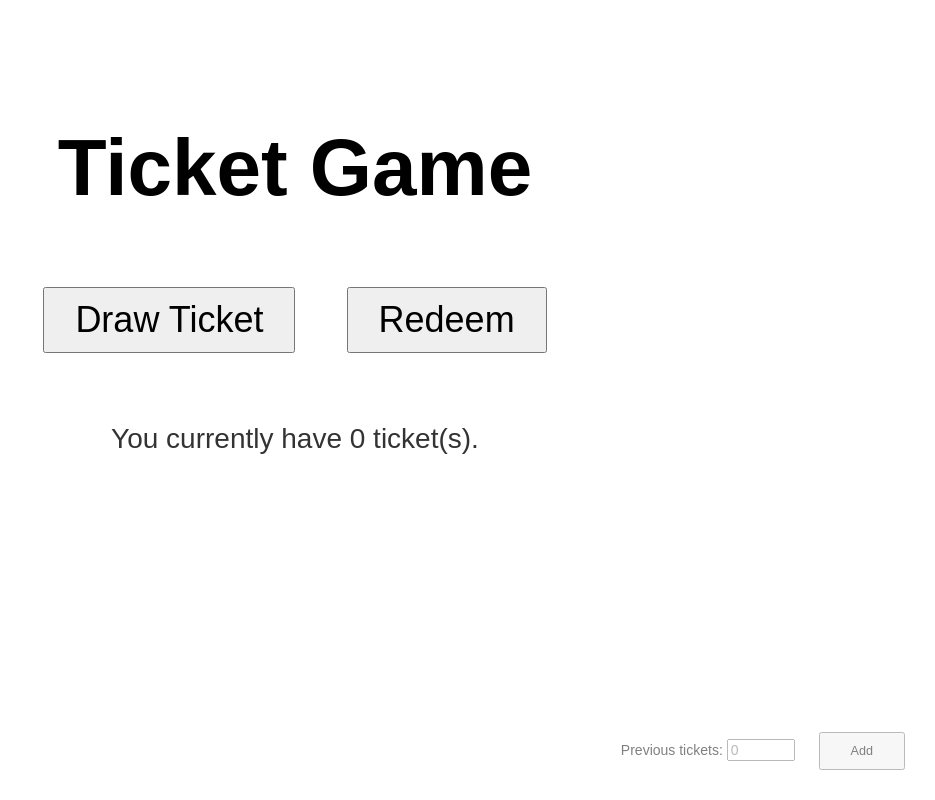
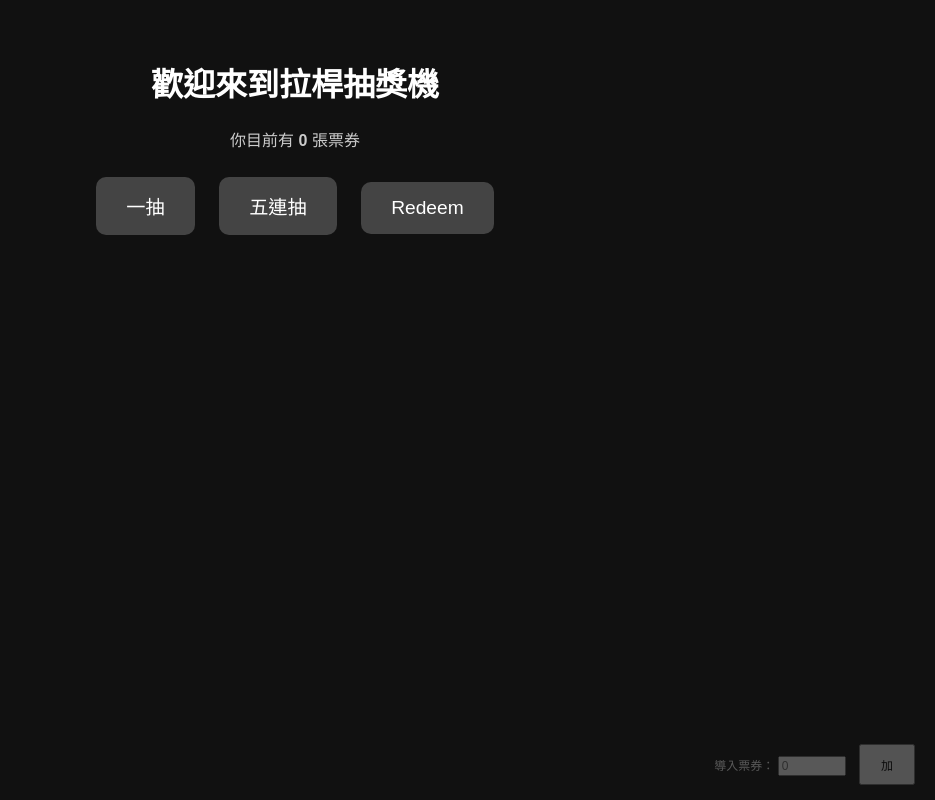
Before and after one commit to rvnkabev/ticket-draw, a plain HTML site: page index.html in a window 1280 px wide. Shown: the whole page, without its empty margins (345-1280 px from the left). Drawn offline with Linux system fonts and the light colour scheme.

Commit message:
Add files via upload

```diff
--- a/index.html
+++ b/index.html
@@ -1,131 +1,214 @@
 <!DOCTYPE html>
-<html>
+<html lang="zh-Hant">
 <head>
-  <title>Ticket Game</title>
+  <meta charset="UTF-8" />
+  <title>拉桿抽獎機</title>
   <style>
-    body {
-      font-size: 250%;
-      font-family: Arial, sans-serif;
-      text-align: center;
-      padding: 60px 20px;
+    body { background: #111; color: white; font-family: sans-serif; text-align: center; padding: 30px; }
+    .hidden { display: none; }
+    .menu button {
+      padding: 15px 30px; font-size: 1.2em; margin: 10px;
+      background: #444; color: white; border: none; border-radius: 10px; cursor: pointer;
     }
-    button {
-      font-size: 90%;
-      margin: 20px;
-      padding: 10px 30px;
+    .menu button:hover { background: gold; color: black; }
+    .menu p { margin-top: 10px; font-size: 1em; color: #ccc; }
+    .import-box {
+      position: fixed; bottom: 5px; right: 10px;
+      opacity: 0.3; font-size: 12px;
     }
-    #result {
-      margin-top: 50px;
-      font-size: 70%;
-      color: #333;
+    .import-box input { width: 60px; font-size: 12px; }
+
+    .reel, .single-reel {
+      width: 70px; height: 70px; font-size: 2em;
+      background: #222; line-height: 70px; border-radius: 10px;
+      border: 2px solid #666; box-shadow: 0 0 6px #444; margin: 5px auto;
     }
-    #oldTicketArea {
-      position: fixed;
-      bottom: 10px;
-      right: 10px;
-      font-size: 14px;
-      opacity: 0.5;
+    .reels { display: flex; justify-content: center; gap: 8px; flex-wrap: wrap; }
+
+    .lever {
+      width: 20px; height: 100px;
+      background: linear-gradient(to bottom, silver, gray);
+      border-radius: 10px; position: relative; cursor: pointer;
+      transition: transform 0.3s ease; margin: 0 auto;
     }
-    #oldTicketArea input {
-      width: 60px;
-      font-size: 14px;
+    .lever-ball {
+      position: absolute; bottom: -25px; left: 50%;
+      transform: translateX(-50%); width: 40px; height: 40px;
+      background: red; border-radius: 50%; border: 3px solid #fff;
     }
-    #redeemOptions {
-      margin-top: 30px;
-      display: none;
-    }
-    .redeem-btn {
-      font-size: 70%;
-      margin: 10px;
-    }
+    .lever.down { transform: rotate(30deg); }
+
+    button { margin: 10px; padding: 10px 20px; font-size: 1em; }
+    .redeem-btn { padding: 8px 18px; }
   </style>
 </head>
 <body>
 
-  <h1>Ticket Game</h1>
-
-  <div>
-    <button onclick="draw()">Draw Ticket</button>
-    <button onclick="showRedeem()">Redeem</button>
+  <!-- 首頁 -->
+  <div id="menu" class="menu">
+    <h1>歡迎來到拉桿抽獎機</h1>
+    <p>你目前有 <strong id="homeTickets">0</strong> 張票券</p>
+    <button onclick="showSection('single')">一抽</button>
+    <button onclick="showFiveStage()">五連抽</button>
+    <button onclick="showSection('redeem')">Redeem</button>
   </div>
 
-  <div id="redeemOptions">
+  <!-- 導入票券欄（低調） -->
+  <div class="import-box">
+    <label>導入票券：</label>
+    <input id="importInput" type="number" placeholder="0" />
+    <button onclick="addImportedTickets()">加</button>
+  </div>
+
+  <!-- 單抽 -->
+  <div id="single" class="hidden">
+    <h2>單抽轉盤</h2>
+    <div class="reel single-reel" id="singleReel">🍒</div>
+    <div class="lever" id="lever" onclick="pullSingle()"><div class="lever-ball"></div></div>
+    <div id="singleResult"></div>
+    <button onclick="showSection('menu')">返回首頁</button>
+  </div>
+
+  <!-- 五連抽 -->
+  <div id="fiveStage" class="hidden">
+    <h2>五連抽演出</h2>
+    <div class="reels" style="margin-top:20px;">
+      <div class="reel" id="fs0">🍒</div>
+      <div class="reel" id="fs1">🍒</div>
+      <div class="reel" id="fs2">🍒</div>
+      <div class="reel" id="fs3">🍒</div>
+      <div class="reel" id="fs4">🍒</div>
+    </div>
+    <div id="fiveStageResult" style="margin-top:20px; font-size:1.1em;"></div>
+    <button onclick="returnToMenu()">返回首頁</button>
+  </div>
+
+  <!-- 票券兌換 -->
+  <div id="redeem" class="hidden">
+    <h2>票券兌換</h2>
+    <p>你目前有 <strong id="ticketCount">0</strong> 張票券</p>
     <button class="redeem-btn" onclick="redeem(1)">Small (-1)</button>
     <button class="redeem-btn" onclick="redeem(20)">Medium (-20)</button>
     <button class="redeem-btn" onclick="redeem(100)">Big (-100)</button>
-    <button class="redeem-btn" onclick="customRedeem()">Mega (Custom)</button>
-    <br><button onclick="hideRedeem()">Hide</button>
+    <button class="redeem-btn" onclick="customRedeem()">Custom</button>
+    <div id="redeemResult"></div>
+    <button onclick="showSection('menu')">返回首頁</button>
   </div>
 
-  <div id="result">You currently have <span id="tickets">0</span> ticket(s).</div>
-
-  <div id="oldTicketArea">
-    Previous tickets:
-    <input type="number" id="oldInput" placeholder="0">
-    <button onclick="addOldTickets()">Add</button>
-  </div>
-
+  <!-- 功能腳本 -->
   <script>
     let tickets = parseInt(localStorage.getItem("tickets") || "0");
 
-    function updateDisplay(msg = "") {
-      document.getElementById("tickets").innerText = tickets;
-      if (msg) {
-        document.getElementById("result").innerHTML = msg + "<br>You currently have <span id='tickets'>" + tickets + "</span> ticket(s).";
+    function getTicketByChance() {
+      const r = Math.random();
+      if (r < 2/7) return 0;
+      if (r < 4/7) return 1;
+      if (r < 6/7) return 2;
+      return 3;
+    }
+
+    function updateAllDisplays() {
+      document.getElementById("homeTickets").innerText = tickets;
+      document.getElementById("ticketCount").innerText = tickets;
+    }
+
+    function showSection(id) {
+      ["menu", "single", "fiveStage", "redeem"].forEach(sec => {
+        document.getElementById(sec).classList.add("hidden");
+      });
+      document.getElementById(id).classList.remove("hidden");
+      updateAllDisplays();
+    }
+
+    function addImportedTickets() {
+      const val = parseInt(document.getElementById("importInput").value);
+      if (!isNaN(val) && val > 0) {
+        tickets += val;
+        localStorage.setItem("tickets", tickets);
+        updateAllDisplays();
+        document.getElementById("importInput").value = "";
       }
     }
 
-    function draw() {
-      const r = Math.random();
-      let gain = 0;
-      if (r < 2/7) gain = 0;
-      else if (r < 4/7) gain = 1;
-      else if (r < 6/7) gain = 2;
-      else gain = 3;
+    function pullSingle() {
+      const reel = document.getElementById("singleReel");
+      const lever = document.getElementById("lever");
+      const result = document.getElementById("singleResult");
+      result.innerHTML = "";
+      lever.classList.add("down");
+      setTimeout(() => lever.classList.remove("down"), 300);
+      let count = 0;
+      const interval = setInterval(() => {
+        reel.innerText = ["7","🍒","🍋","🔔","💎","⭐"][Math.floor(Math.random()*6)];
+        count++;
+        if (count >= 20) {
+          clearInterval(interval);
+          const gain = getTicketByChance();
+          tickets += gain;
+          localStorage.setItem("tickets", tickets);
+          result.innerHTML = `你獲得了 <strong>${gain}</strong> 張票券！`;
+          updateAllDisplays();
+        }
+      }, 100);
+    }
 
-      tickets += gain;
-      localStorage.setItem("tickets", tickets);
-      updateDisplay("You drew <strong>" + gain + "</strong> ticket(s)!");
+    function showFiveStage() {
+      showSection("fiveStage");
+      const symbols = ["7","🍒","🍋","🔔","💎","⭐"];
+      const reels = [0,1,2,3,4].map(i => document.getElementById("fs" + i));
+      const resultBox = document.getElementById("fiveStageResult");
+      resultBox.innerHTML = "開始抽獎...";
+      let total = 0, current = 0;
+
+      function spinOne(index) {
+        if (index >= 5) {
+          localStorage.setItem("tickets", tickets);
+          resultBox.innerHTML += `<br><strong>總共獲得 ${total} 張票券！</strong>`;
+          updateAllDisplays();
+          return;
+        }
+        let count = 0;
+        const spin = setInterval(() => {
+          reels[index].innerText = symbols[Math.floor(Math.random() * symbols.length)];
+          count++;
+          if (count >= 20) {
+            clearInterval(spin);
+            const final = symbols[Math.floor(Math.random() * symbols.length)];
+            reels[index].innerText = final;
+            const gain = getTicketByChance();
+            tickets += gain;
+            total += gain;
+            resultBox.innerHTML += `<br>第 ${index + 1} 抽：${final} → +${gain}票`;
+            setTimeout(() => spinOne(index + 1), 500);
+          }
+        }, 50);
+      }
+
+      spinOne(0);
+    }
+
+    function returnToMenu() {
+      showSection("menu");
     }
 
     function redeem(amount) {
+      const msg = document.getElementById("redeemResult");
       if (tickets >= amount) {
         tickets -= amount;
         localStorage.setItem("tickets", tickets);
-        updateDisplay("Redeemed <strong>" + amount + "</strong> ticket(s)!");
+        msg.innerHTML = `成功兌換 ${amount} 張票券！`;
       } else {
-        updateDisplay("Not enough tickets to redeem <strong>" + amount + "</strong>.");
+        msg.innerHTML = `票券不足，無法兌換 ${amount} 張。`;
       }
+      updateAllDisplays();
     }
 
     function customRedeem() {
-      let input = prompt("How many tickets to redeem?");
-      let value = parseInt(input);
-      if (!isNaN(value) && value > 0) redeem(value);
-      else updateDisplay("Invalid number.");
+      let v = parseInt(prompt("請輸入要兌換的票券數："));
+      if (!isNaN(v) && v > 0) redeem(v);
     }
 
-    function showRedeem() {
-      document.getElementById("redeemOptions").style.display = "block";
-    }
-
-    function hideRedeem() {
-      document.getElementById("redeemOptions").style.display = "none";
-    }
-
-    function addOldTickets() {
-      let value = parseInt(document.getElementById("oldInput").value);
-      if (!isNaN(value) && value > 0) {
-        tickets += value;
-        localStorage.setItem("tickets", tickets);
-        updateDisplay("Imported <strong>" + value + "</strong> ticket(s).");
-        document.getElementById("oldInput").value = '';
-      } else {
-        updateDisplay("Please enter a valid number.");
-      }
-    }
-
-    updateDisplay();
+    updateAllDisplays();
   </script>
 
 </body>
```
